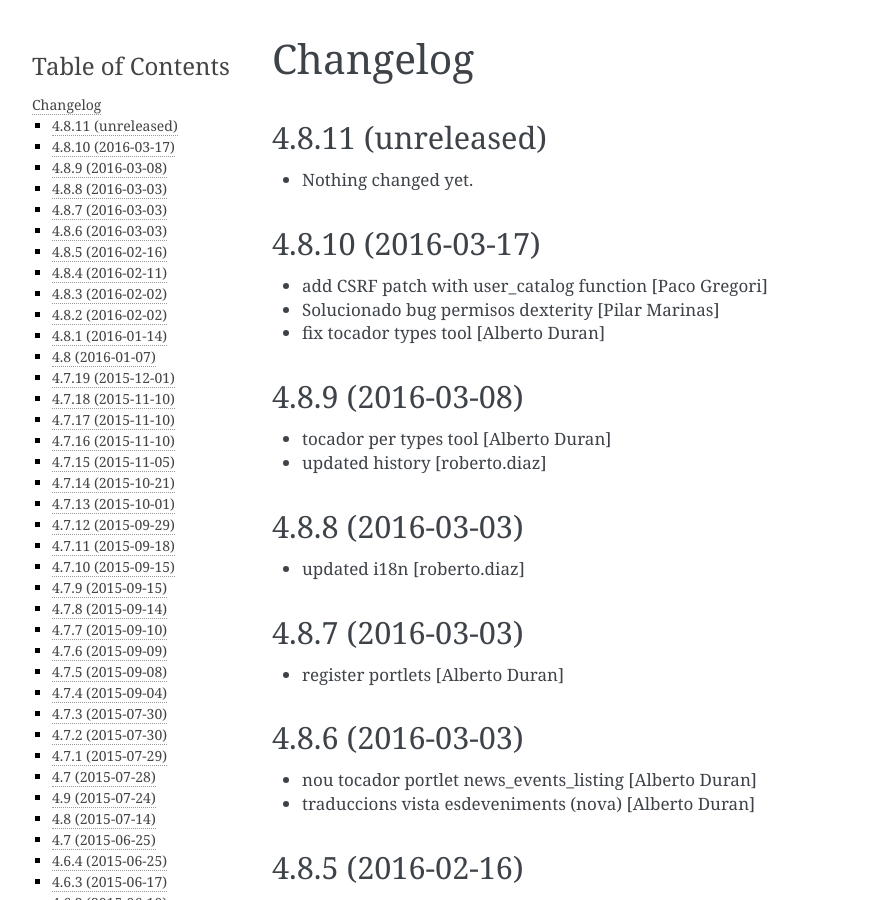
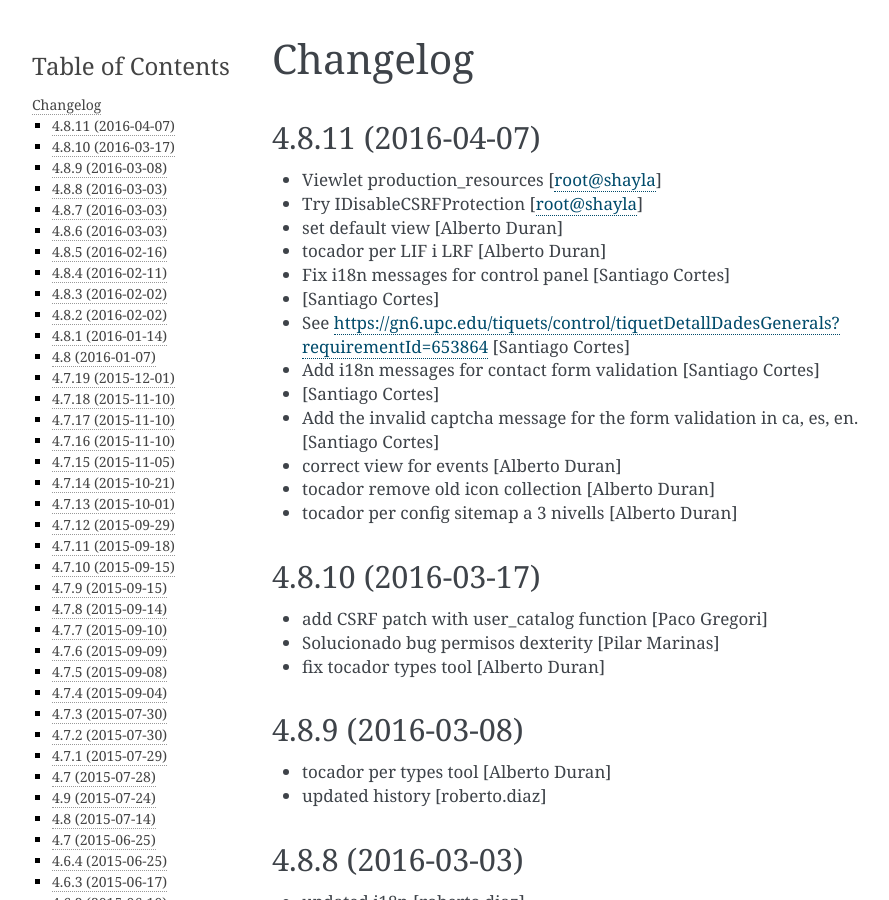
Before and after one commit to UPCnet/genweb.core, a Sphinx documentation site: the page built from docs/HISTORY.rst, in a window 1280 px wide and 900 px high. Shown: the whole window, without its empty margins (148-1037 px from the left). Built offline with Sphinx 7.4.7, drawn with Linux system fonts in a browser that asks for light colours.

Commit message:
Preparing release 4.8.11

```diff
--- a/docs/HISTORY.rst
+++ b/docs/HISTORY.rst
@@ -1,11 +1,22 @@
 Changelog
 =========
 
-4.8.11 (unreleased)
+4.8.11 (2016-04-07)
 -------------------
 
-- Nothing changed yet.
-
+* Viewlet production_resources [root@shayla]
+* Try IDisableCSRFProtection [root@shayla]
+* set default view [Alberto Duran]
+* tocador per LIF i LRF [Alberto Duran]
+* Fix i18n messages for control panel [Santiago Cortes]
+*  [Santiago Cortes]
+* See https://gn6.upc.edu/tiquets/control/tiquetDetallDadesGenerals?requirementId=653864 [Santiago Cortes]
+* Add i18n messages for contact form validation [Santiago Cortes]
+*  [Santiago Cortes]
+* Add the invalid captcha message for the form validation in ca, es, en. [Santiago Cortes]
+* correct view for events [Alberto Duran]
+* tocador remove old icon collection [Alberto Duran]
+* tocador per config sitemap a 3 nivells [Alberto Duran]
 
 4.8.10 (2016-03-17)
 -------------------
--- a/setup.py
+++ b/setup.py
@@ -1,7 +1,7 @@
 from setuptools import setup, find_packages
 import os
 
-version = '4.8.11.dev0'
+version = '4.8.11'
 
 README = open('README.rst').read()
 HISTORY = open(os.path.join('docs', 'HISTORY.rst')).read()
```
